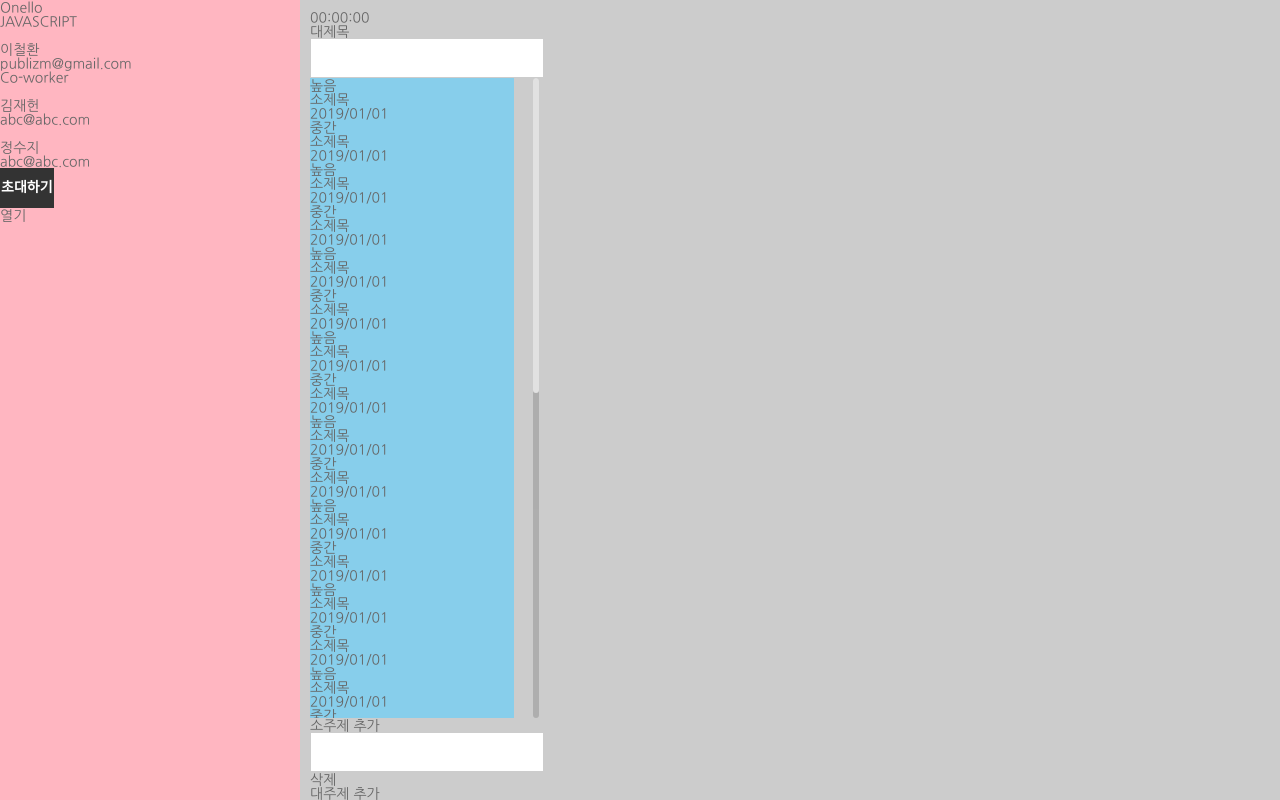
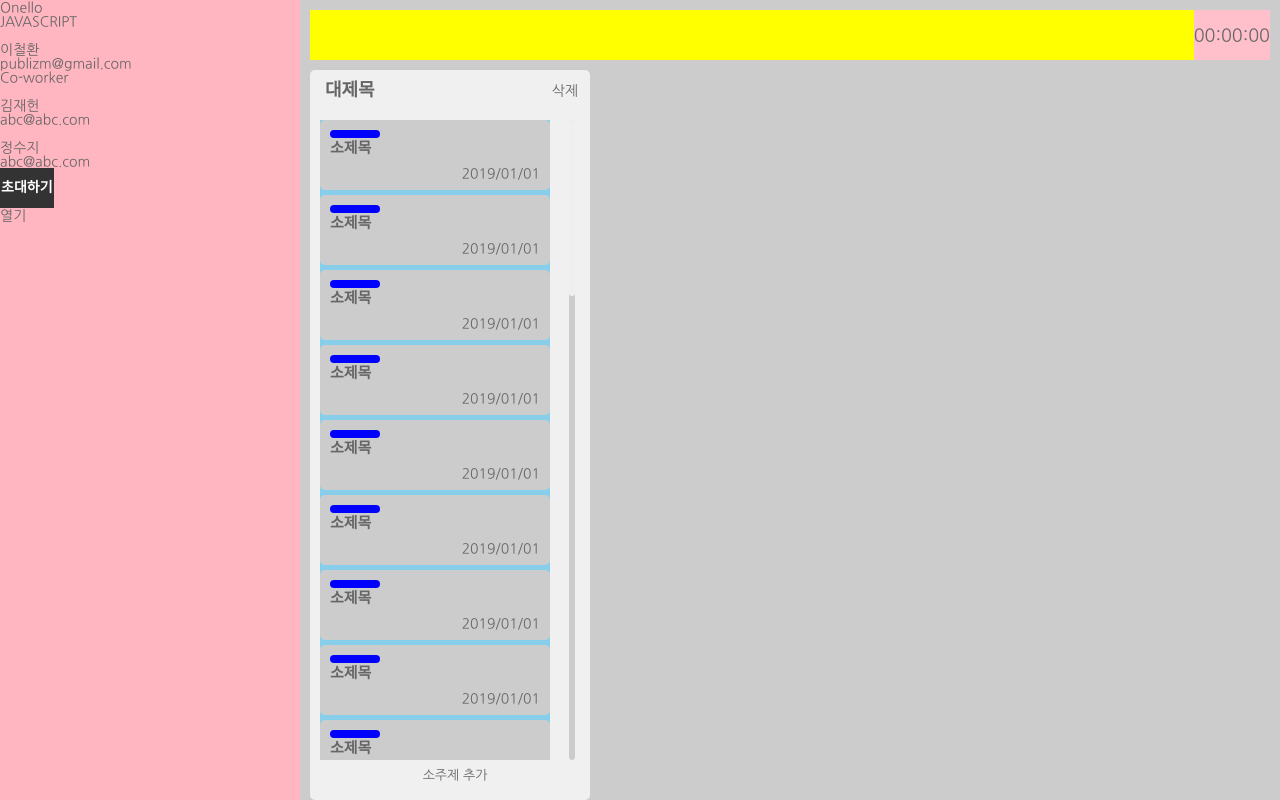
Before and after one commit to go-lani/onello, a website: page public/index.html in a window 1280 px wide. Drawn offline with Linux system fonts and the light colour scheme; a web font is replaced by a local one.

Commit message:
feat: coworker영역 1차 커밋

```diff
--- a/public/assets/css/layout.css
+++ b/public/assets/css/layout.css
@@ -3,3 +3,148 @@
 /* 큰 틀 */
 
 #main {background: #cccccc;}
+
+/* 수지 : main - coworker 시작 */
+
+/* digital-clock 영역 */
+
+#main article{
+  background: yellow;
+  height: 50px;
+  line-height: 50px;
+  margin-bottom: 10px;
+}
+
+#main article .digital-clock{
+  background: pink;
+  float: right;
+  font-size: 18px;
+}
+
+/* co-work-container 영역*/
+
+/* 큰 카테고리 영역 */
+
+.main-work li{
+  background: #f0f0f0;
+  position: relative;
+  width: 280px;
+  border-radius: 5px;
+  padding:10px;
+  height: 100%;
+}
+
+.main-work li .title-box{
+  background: pink;
+  position: relative;
+  margin-bottom: 40px;
+  font-size: 18px;
+  line-height: 20px;
+  font-weight: bold;
+}
+
+.main-work .title-box .title,
+.main-work .title-box .modify-input{
+  /* background: yellow; */
+  position: absolute;
+  top: 0;
+  padding-left: 5px;
+}
+
+.title-box .title{
+  /* background: white; */
+  cursor: pointer;
+}
+
+.title-box .modify-input{
+  display: none;
+  height: 30px;
+  width: 200px;
+  font-size: 18px;
+}
+
+/* 작은 카테고리 영역 */
+
+.detail-work{
+  /* 추후 합칠 때 지우기 */
+  background: #f0f0f0;
+}
+
+.detail-work li{
+  background: #cccccc;
+  width: 100%;
+  margin-bottom: 5px;
+  border-radius: 10 px;
+  overflow: auto;
+}
+
+.detail-work li .importance{
+  background: blue;
+  margin-bottom: 3px;
+  width: 50px;
+  height: 8px;
+  border-radius: 5px;
+  color: transparent;
+}
+
+.detail-work li .title{
+  font-size: 15px;
+  font-weight: bold;
+  margin-bottom: 10px;
+}
+
+.detail-work li .date{
+  /* background: white; */
+  float: right;
+}
+
+.create-detail-work{
+  /* background: #000; */
+  height: 30px;
+  line-height: 30px;
+  position: relative;
+}
+
+/* (공통) 소주제 추가 버튼, 대주제 추가 버튼 */
+.create-main-work{
+  /* background: pink; */
+  width: 260px;
+  font-size: 13px;
+  padding-left: 10px;
+  position: absolute;
+  border-radius: 5px;
+}
+
+.create-main-work:hover{
+  background: #aaa;
+  color:white;
+}
+
+.create-detail-work input{
+  display: none;
+  position: absolute;
+  height: 30px;
+}
+
+/* 대제목 삭제 버튼 */
+.delete-main-work{
+  /* background: orange; */
+  width: 30px;
+  height: 20px;
+  position: absolute;
+  top: 10px;
+  right: 10px;
+}
+
+/* 대제목 추가 버튼 */
+.create-btn-box .create-main-work{
+  margin: 0 10px;
+  height: 35px;
+  background: #aaa;
+  color:white;
+}
+
+.create-btn-box .create-main-work:hover{
+  background: #f0f0f0;
+  color: #000;
+}
```
